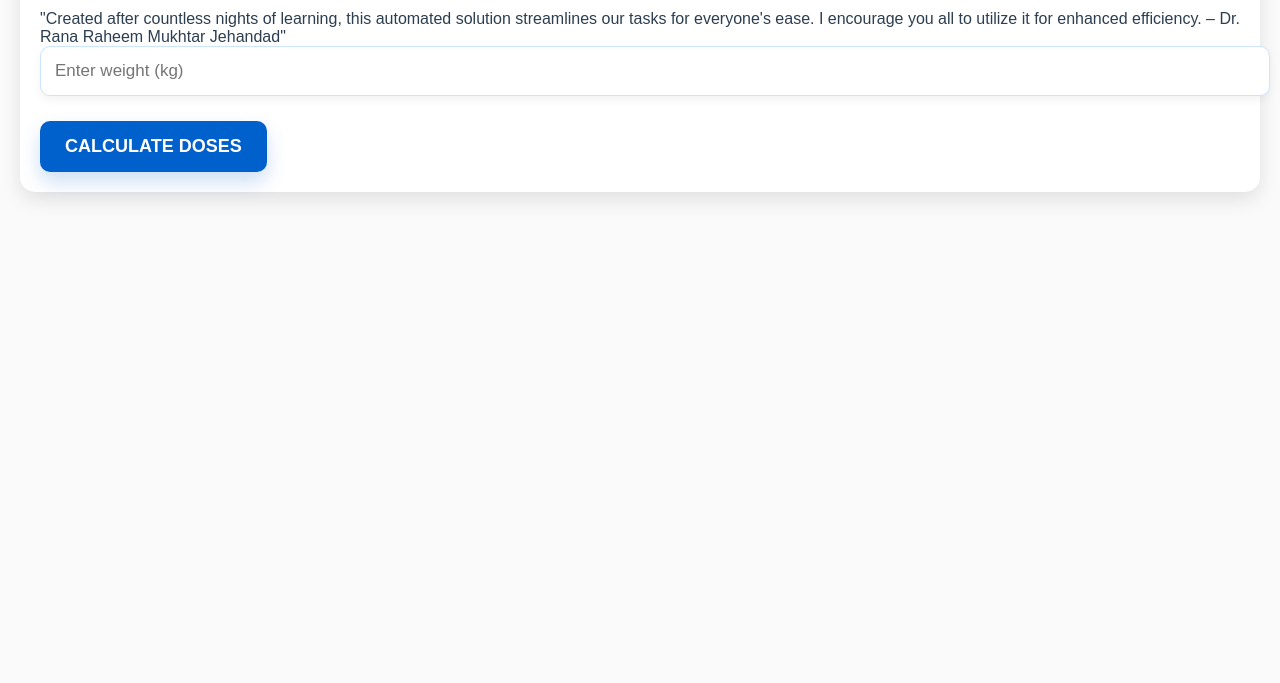
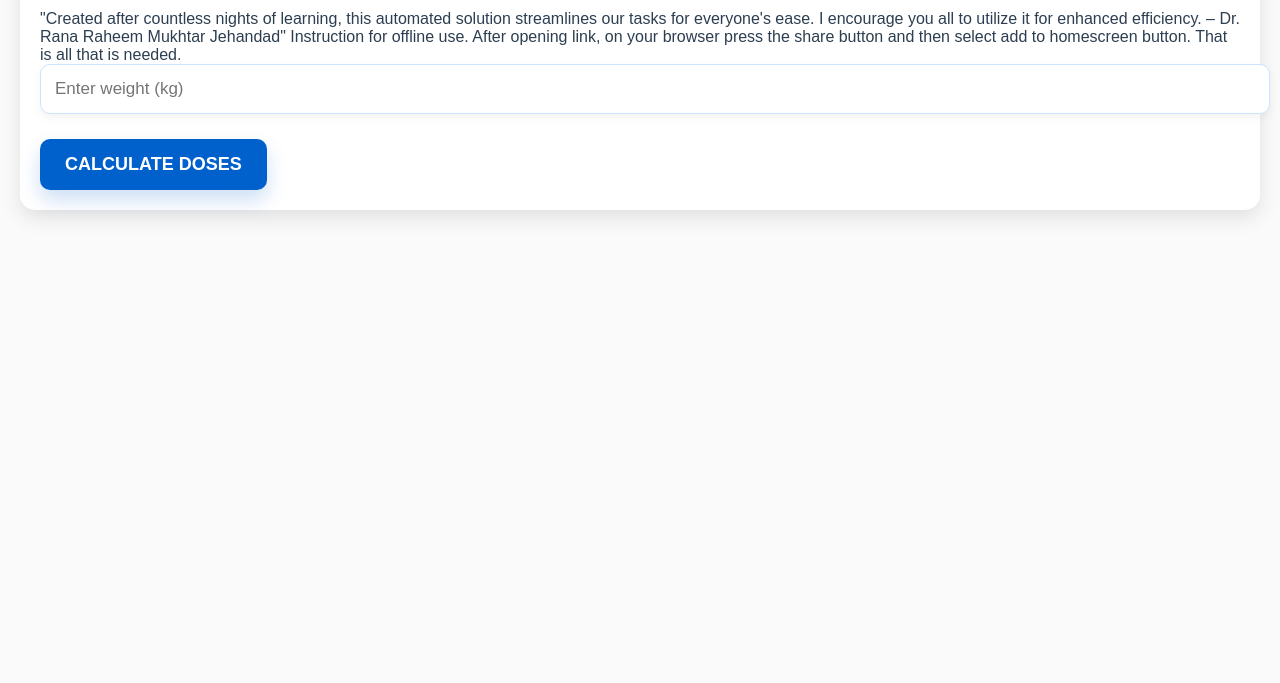
Before and after one commit to ranaraheem-dr/Offline-Pediatric-Calculator-with-Light-tones, a plain HTML site: page index.html in a window 1280 px wide. Shown: the part 117-800 px from the top of the page. Drawn offline with Linux system fonts and the light colour scheme.

Commit message:
Update index.html

```diff
--- a/index.html
+++ b/index.html
@@ -210,6 +210,7 @@ tbody tr:hover {
             <h1>Pediatric Dose Calculator</h1>
             <div class="message">
                 "Created after countless nights of learning, this automated solution streamlines our tasks for everyone's ease. I encourage you all to utilize it for enhanced efficiency. – Dr. Rana Raheem Mukhtar Jehandad"
+                Instruction for offline use. After opening link, on your browser press the share button and then select add to homescreen button. That is all that is needed.
             </div>
 
             <input type="number" id="weight" placeholder="Enter weight (kg)" min="1" required>
```
